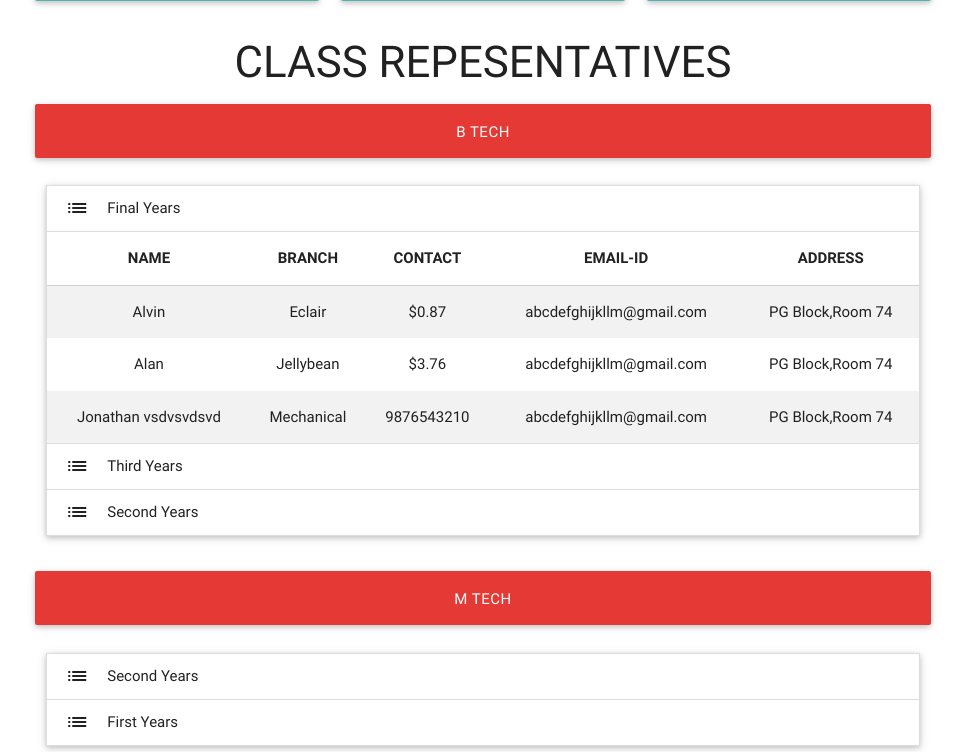
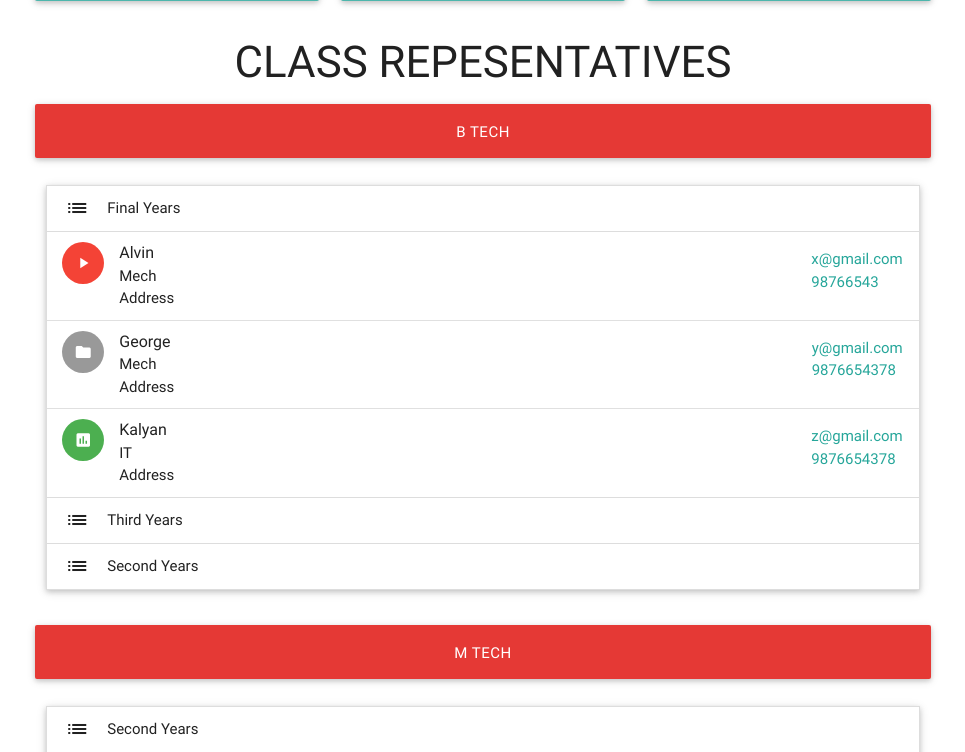
Before and after one commit to IE-NITK/NITK-Student-Council-Website, a Django app: template src/templates/represent.html in a window 1280 px wide, after a click that opens the changed part. Shown: the part 928-1680 px from the top of the page, without its empty margins (157-1122 px from the left). Run offline with Django 3.2, Linux system fonts and the light colour scheme; the template is opened without the code that fills it, so the values that code supplies are empty; some libraries are stand-ins or nearby versions.

Commit message:
Added avatars to CR's

```diff
--- a/src/templates/represent.html
+++ b/src/templates/represent.html
@@ -2,18 +2,15 @@
   {% block content %}
   <script src="https://cdnjs.cloudflare.com/ajax/libs/materialize/0.97.5/js/materialize.min.js"></script>
   <script src="https://ajax.googleapis.com/ajax/libs/jquery/1.11.3/jquery.min.js"></script>
-
   <script>
     $(document).ready(function(){
       var flag=0;
       $("#btech").show();
       $("#mtech").show();
-
       $("#showbtech").click(function(){
         $("#btech").show();
         flag=1;
       });
-
       $("#showmtech").click(function(){
         $("#mtech").show();
       });
@@ -28,12 +25,10 @@
         </div>
       </div>
     </nav>
-
     <div>
-		<br></br>
+      <br><br>
       <h3 class="center-align">POSITION HOLDERS</h3>
     </div>
-
     <div class="container">
      <div class="row center-align">
       <div class="col s12 m4">
@@ -49,7 +44,6 @@
             </div>
         </div>
       </div>
-
       <div class="col s12 m4">
         <div class="card-panel teal lighten-2 small">
             <div class="card-image">
@@ -63,7 +57,6 @@
             </div>
         </div>
       </div>
-
       <div class="col s12 m4">
         <div class="card-panel teal lighten-2 small">
             <div class="card-image">
@@ -77,8 +70,6 @@
             </div>
         </div>
       </div>
-
-
        <div class="col s12 m4 ">
         <div class="card-panel teal lighten-2 small">
             <div class="card-image">
@@ -92,7 +83,6 @@
             </div>
         </div>
       </div>
-
       <div class="col s12 m4">
         <div class="card-panel teal lighten-2 small">
             <div class="card-image">
@@ -106,7 +96,6 @@
             </div>
         </div>
       </div>
-
       <div class="col s12 m4">
         <div class="card-panel teal lighten-2 small">
             <div class="card-image">
@@ -122,13 +111,10 @@
       </div>
      </div>
     </div>
-
     <h3 class="center-align">CLASS REPESENTATIVES</h3>
-
      <div class="row container">
     <button class="col s12 m12 l12 btn-large waves-effect waves-light red darken-1" id="showbtech">B TECH</button>
     </div>
-
     <div class="row container">
       <div class="col s12 m12 l12" id="btech">
        <ul class="collapsible" data-collapsible="accordion">
@@ -136,132 +122,94 @@
               <div class="collapsible-header"><i class=" material-icons">list</i>Final Years
               </div>
               <div class="collapsible-body">
-      				<table class="striped centered responsive-table">
-        				<thead>
-                    <tr>
-                        <th data-field="id">NAME</th>
-                        <th data-field="name">BRANCH</th>
-                        <th data-field="price">CONTACT</th>
-                        <th data-field="email">EMAIL-ID</th>
-                        <th data-field="address">ADDRESS</th>
-                    </tr>
-                </thead>
-
-                <tbody>
-                  <tr>
-                    <td>Alvin</td>
-                      <td>Eclair</td>
-                      <td>$0.87</td>
-                      <td>abcdefghijkllm@gmail.com</td>
-                      <td>PG Block,Room 74</td>
-                    </tr>
-                    <tr>
-                      <td>Alan</td>
-                      <td>Jellybean</td>
-                      <td>$3.76</td>
-                      <td>abcdefghijkllm@gmail.com</td>
-                      <td>PG Block,Room 74</td>
-                    </tr>
-                    <tr>
-                      <td>Jonathan vsdvsvdsvd</td>
-                      <td>Mechanical</td>
-                      <td>9876543210</td>
-                      <td>abcdefghijkllm@gmail.com</td>
-                      <td>PG Block,Room 74</td>
-                    </tr>
-                </tbody>
-      				</table>
+                <ul class="collection">
+                  <li class="collection-item avatar">
+                    <i class="material-icons circle red">play_arrow</i>
+                    <span class="title">Alvin</span>
+                    <br>Mech
+                    <div class="secondary-content">x@gmail.com<br> 98766543</div><br>
+                    Address
+                  </li>
+                   <li class="collection-item avatar">
+                    <i class="material-icons circle">folder</i>
+                    <span class="title">George</span>
+                    <br>Mech
+                    <div class="secondary-content">y@gmail.com<br>9876654378</div><br>
+                    Address
+                  </li>
+                  <li class="collection-item avatar">
+                    <i class="material-icons circle green">insert_chart</i>
+                    <span class="title">Kalyan</span>
+                    <br>IT
+                    <div class="secondary-content">z@gmail.com<br>9876654378</div><br>
+                    Address
+                  </li>
+                </ul>
               </div>
           </li>
           <li>
               <div class="collapsible-header"><i class="material-icons">list</i>Third Years
               </div>
               <div class="collapsible-body">
-      				<table class="striped centered responsive-table">
-        				<thead>
-                    <tr>
-                        <th data-field="id">NAME</th>
-                        <th data-field="name">BRANCH</th>
-                        <th data-field="price">CONTACT</th>
-                        <th data-field="email">EMAIL-ID</th>
-                        <th data-field="address">ADDRESS</th>
-                    </tr>
-                </thead>
-
-                <tbody>
-                  <tr>
-                    <td>Alvin</td>
-                      <td>Eclair</td>
-                      <td>$0.87</td>
-                      <td>abcdefghijkllm@gmail.com</td>
-                      <td>PG Block,Room 74</td>
-                    </tr>
-                    <tr>
-                      <td>Alan</td>
-                      <td>Jellybean</td>
-                      <td>$3.76</td>
-                      <td>abcdefghijkllm@gmail.com</td>
-                      <td>PG Block,Room 74</td>
-                    </tr>
-                    <tr>
-                      <td>Jonathan vsdvsvdsvd</td>
-                      <td>Mechanical</td>
-                      <td>9876543210</td>
-                      <td>abcdefghijkllm@gmail.com</td>
-                      <td>PG Block,Room 74</td>
-                    </tr>
-                </tbody>
-      				</table>
+                <ul class="collection">
+                  <li class="collection-item avatar">
+                    <i class="material-icons circle red">play_arrow</i>
+                    <span class="title">Alvin</span>
+                    <br>Mech
+                    <div class="secondary-content">x@gmail.com<br> 98766543</div><br>
+                    Address
+                  </li>
+                    <li class="collection-item avatar">
+                    <i class="material-icons circle">folder</i>
+                    <span class="title">George</span>
+                    <br>Mech
+                    <div class="secondary-content">y@gmail.com<br>9876654378</div><br>
+                    Address
+                  </li>
+                    <li class="collection-item avatar">
+                    <i class="material-icons circle green">insert_chart</i>
+                    <span class="title">Kalyan</span>
+                    <br>IT
+                    <div class="secondary-content">z@gmail.com<br>9876654378</div><br>
+                    Address
+                  </li>
+                </ul>
               </div>
             </li>
             <li>
               <div class="collapsible-header"><i class="material-icons">list</i>Second Years</div>
               <div class="collapsible-body">
-  					<table class="striped centered responsive-table">
-        				<thead>
-                    <tr>
-                        <th data-field="id">NAME</th>
-                        <th data-field="name">BRANCH</th>
-                        <th data-field="price">CONTACT</th>
-                        <th data-field="email">EMAIL-ID</th>
-                        <th data-field="address">ADDRESS</th>
-                    </tr>
-                </thead>
-
-                <tbody>
-                  <tr>
-                    <td>Alvin</td>
-                      <td>Eclair</td>
-                      <td>$0.87</td>
-                      <td>abcdefghijkllm@gmail.com</td>
-                      <td>PG Block,Room 74</td>
-                    </tr>
-                    <tr>
-                      <td>Alan</td>
-                      <td>Jellybean</td>
-                      <td>$3.76</td>
-                      <td>abcdefghijkllm@gmail.com</td>
-                      <td>PG Block,Room 74</td>
-                    </tr>
-                    <tr>
-                      <td>Jonathan vsdvsvdsvd</td>
-                      <td>Mechanical</td>
-                      <td>9876543210</td>
-                      <td>abcdefghijkllm@gmail.com</td>
-                      <td>PG Block,Room 74</td>
-                    </tr>
-                </tbody>
-      				</table>
+                <ul class="collection">
+                  <li class="collection-item avatar">
+                    <i class="material-icons circle red">play_arrow</i>
+                    <span class="title">Alvin</span>
+                    <br>Mech
+                    <div class="secondary-content">x@gmail.com<br> 98766543</div><br>
+                    Address
+                  </li>
+                    <li class="collection-item avatar">
+                    <i class="material-icons circle">folder</i>
+                    <span class="title">George</span>
+                    <br>Mech
+                    <div class="secondary-content">y@gmail.com<br>9876654378</div><br>
+                    Address
+                  </li>
+                    <li class="collection-item avatar">
+                    <i class="material-icons circle green">insert_chart</i>
+                    <span class="title">Kalyan</span>
+                    <br>IT
+                    <div class="secondary-content">z@gmail.com<br>9876654378</div><br>
+                    Address
+                  </li>
+                </ul>
               </div>
           </li>
        </ul>
       </div>
     </div>
-
     <div class="row container">
       <button class="col s12 m12 l12 btn-large waves-effect waves-light red darken-1" id="showmtech">M TECH</button>
     </div>
-
     <div class="row container">
       <div class="col s12 m12 l12" id="mtech">
          <ul class="collapsible" data-collapsible="accordion">
@@ -269,87 +217,63 @@
               <div class="collapsible-header"><i class="material-icons">list</i>Second Years
               </div>
               <div class="collapsible-body">
-      				<table class="striped centered responsive-table">
-        				<thead>
-                    <tr>
-                        <th data-field="id">NAME</th>
-                        <th data-field="name">BRANCH</th>
-                        <th data-field="price">CONTACT</th>
-                        <th data-field="email">EMAIL-ID</th>
-                        <th data-field="address">ADDRESS</th>
-                    </tr>
-                </thead>
-
-                <tbody>
-                  <tr>
-                    <td>Alvin</td>
-                      <td>Eclair</td>
-                      <td>$0.87</td>
-                      <td>abcdefghijkllm@gmail.com</td>
-                      <td>PG Block,Room 74</td>
-                    </tr>
-                    <tr>
-                      <td>Alan</td>
-                      <td>Jellybean</td>
-                      <td>$3.76</td>
-                      <td>abcdefghijkllm@gmail.com</td>
-                      <td>PG Block,Room 74</td>
-                    </tr>
-                    <tr>
-                      <td>Jonathan vsdvsvdsvd</td>
-                      <td>Mechanical</td>
-                      <td>9876543210</td>
-                      <td>abcdefghijkllm@gmail.com</td>
-                      <td>PG Block,Room 74</td>
-                    </tr>
-                </tbody>
-      				</table>
+                <ul class="collection">
+                  <li class="collection-item avatar">
+                    <i class="material-icons circle red">play_arrow</i>
+                    <span class="title">Alvin</span>
+                    <br>Mech
+                    <div class="secondary-content">x@gmail.com<br> 98766543</div><br>
+                    Address
+                  </li>
+                  <li class="collection-item avatar">
+                    <i class="material-icons circle">folder</i>
+                    <span class="title">George</span>
+                    <br>Mech
+                    <div class="secondary-content">y@gmail.com<br>9876654378</div><br>
+                    Address
+                  </li>
+                  <li class="collection-item avatar">
+                    <i class="material-icons circle green">insert_chart</i>
+                    <span class="title">Kalyan</span>
+                    <br>IT
+                    <div class="secondary-content">z@gmail.com<br>9876654378</div><br>
+                    Address
+                  </li>
+                </ul>
               </div>
           </li>
-
           <li>
             <div class="collapsible-header"><i class="material-icons">list</i>First Years
             </div>
               <div class="collapsible-body">
-      				<table class="striped centered responsive-table">
-        				<thead>
-          					<tr>
-              					<th data-field="id">NAME</th>
-              					<th data-field="name">BRANCH</th>
-              					<th data-field="price">CONTACT</th>
-                        <th data-field="email">EMAIL-ID</th>
-                        <th data-field="address">ADDRESS</th>
-          					</tr>
-        				</thead>
-
-        				<tbody>
-      						<tr>
-       				 			<td>Alvin</td>
-            					<td>Eclair</td>
-            					<td>$0.87</td>
-                      <td>abcdefghijkllm@gmail.com</td>
-                      <td>PG Block,Room 74</td>
-          					</tr>
-          					<tr>
-            					<td>Alan</td>
-            					<td>Jellybean</td>
-            					<td>$3.76</td>
-                      <td>abcdefghijkllm@gmail.com</td>
-                      <td>PG Block,Room 74</td>
-          					</tr>
-          					<tr>
-           						<td>Jonathan vsdvsvdsvd</td>
-            					<td>Mechanical</td>
-            					<td>9876543210</td>
-                      <td>abcdefghijkfllm@gmail.com</td>
-                      <td>PG Block,Room 74</td>
-          					</tr>
-        				</tbody>
-      				</table>
+                <ul class="collection">
+                  <li class="collection-item avatar">
+                    <i class="material-icons circle red">play_arrow</i>
+                    <span class="title">Alvin</span>
+                    <br>Mech
+                    <div class="secondary-content">x@gmail.com<br> 98766543</div><br>
+                    Address
+                  </li>
+                  <li class="collection-item avatar">
+                    <i class="material-icons circle">folder</i>
+                    <span class="title">George</span>
+                    <br>Mech
+                    <div class="secondary-content">y@gmail.com<br>9876654378</div><br>
+                    Address
+                  </li>
+                  <li class="collection-item avatar">
+                    <i class="material-icons circle green">insert_chart</i>
+                    <span class="title">Kalyan</span>
+                    <br>IT<br>
+                    Address
+                    <div class="secondary-content">z@gmail.com<br>9876654378</div><br>
+                  </li>
+                </ul>
             </div>
           </li>
       </ul>
       </div>
      </div>
 
+
   {% endblock %}
```
Lines whose indentation alone changed are shown as unchanged.
